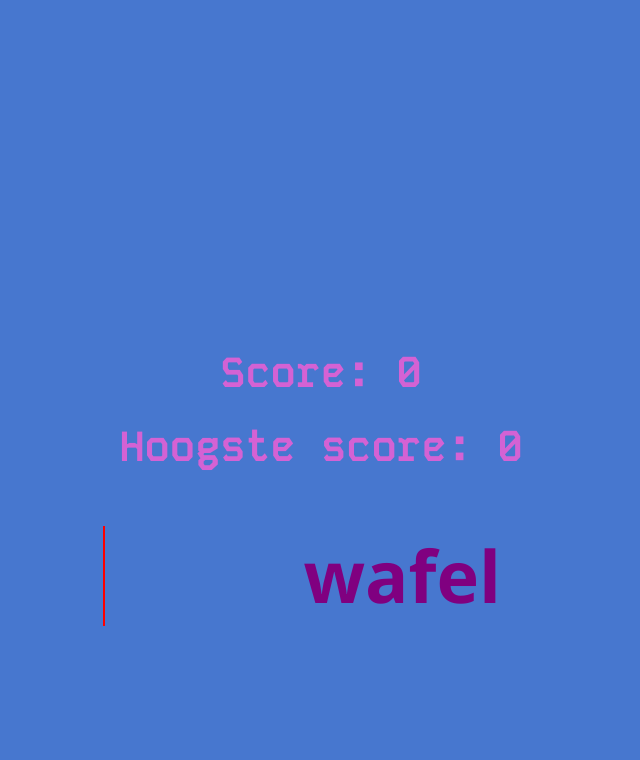
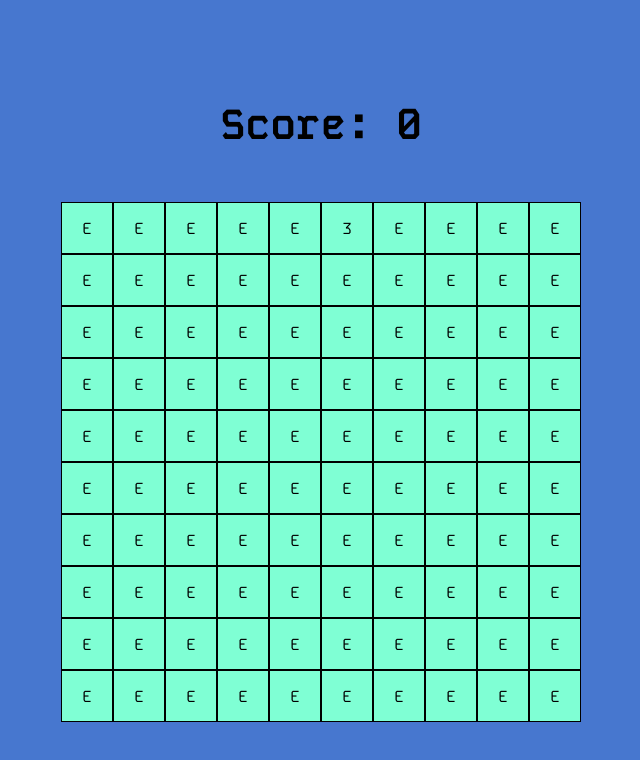
Before and after one commit to AmonMcDuul/logic-puzzle-game, an Angular app: page /test in a window 1280 px wide. Shown: the top 760 px of the page, without its empty margins (319-959 px from the left). Built offline with nearby package versions, Linux system fonts and the light colour scheme.

Commit message:
letter finder

```diff
--- a/src/app/app.routes.ts
+++ b/src/app/app.routes.ts
@@ -2,6 +2,7 @@ import { Routes } from '@angular/router';
 import { HomeComponent } from './pages/home/home.component';
 import { GameComponent } from './pages/game/game.component';
 import { TypingGameComponent } from './components/typing-game/typing-game.component';
+import { LetterFinderComponent } from './components/letter-finder/letter-finder.component';
 
 export const routes: Routes = [
     {
@@ -16,7 +17,7 @@ export const routes: Routes = [
   },
   {
   path: 'test',
-  component: TypingGameComponent,
+  component: LetterFinderComponent,
   title: 'text',
   },
 ];
--- /dev/null
+++ b/src/app/components/letter-finder/letter-finder.component.html
@@ -0,0 +1,10 @@
+<div class="game-container">
+    <div class="score">Score: {{ score }}</div>
+    <div class="grid">
+        <div *ngFor="let row of grid; let i = index" class="row">
+            <div *ngFor="let symbol of row; let j = index" class="cell" (click)="selectSymbol(i, j)">
+                {{ symbol }}
+            </div>
+        </div>
+    </div>
+</div>
--- /dev/null
+++ b/src/app/components/letter-finder/letter-finder.component.scss
@@ -0,0 +1,32 @@
+.game-container {
+    display: flex;
+    flex-direction: column;
+    align-items: center;
+    color: rgb(0, 0, 0);
+}
+
+.grid {
+    margin-top: 50px;
+    display: grid;
+    grid-template-columns: repeat(10, 1fr); // Adjust the number of columns as needed
+  }
+
+  .cell {
+    width: 50px; // Adjust width of cell as needed
+    height: 50px; // Adjust height of cell as needed
+    border: 1px solid black; // Add border to cell
+    display: flex;
+    justify-content: center;
+    align-items: center;
+    background-color: aquamarine;
+  }
+
+.cell:hover {
+    background-color: #f0f0f0; /* Highlight cell on hover */
+  }
+
+  .score {
+    margin-top: 20px;
+    font-size: 42px;
+    font-weight: bold;
+  }
--- /dev/null
+++ b/src/app/components/letter-finder/letter-finder.component.ts
@@ -0,0 +1,35 @@
+import { CommonModule } from '@angular/common';
+import { Component } from '@angular/core';
+
+@Component({
+  selector: 'app-letter-finder',
+  standalone: true,
+  imports: [CommonModule],
+  templateUrl: './letter-finder.component.html',
+  styleUrl: './letter-finder.component.scss'
+})
+export class LetterFinderComponent {
+  gridSize: number = 10;
+  grid: string[][] = [];
+  uniqueSymbolRow: number = 0;
+  uniqueSymbolColumn: number = 0;
+  score: number = 0;
+
+  constructor() {
+    this.generateGrid();
+  }
+
+  generateGrid(): void {
+    this.grid = Array.from({ length: this.gridSize }, () => Array(this.gridSize).fill('E'));
+    this.uniqueSymbolRow = Math.floor(Math.random() * this.gridSize);
+    this.uniqueSymbolColumn = Math.floor(Math.random() * this.gridSize);
+    this.grid[this.uniqueSymbolRow][this.uniqueSymbolColumn] = '3';
+  }
+
+  selectSymbol(row: number, column: number): void {
+    if (row === this.uniqueSymbolRow && column === this.uniqueSymbolColumn) {
+      this.score++;
+      this.generateGrid();
+    }
+  }
+}
--- a/src/app/components/simple-math/simple-math.component.html
+++ b/src/app/components/simple-math/simple-math.component.html
@@ -1,5 +1,5 @@
 <div class="simple-math-container">
-    <h1>Level {{ level }}</h1>
+    <h1>Score: {{ score }}</h1>
     <hr>
     <div class="puzzle-question">
         <div class="question">
@@ -23,5 +23,5 @@
         </button>
         }
     </div>
-
+    <button class="operator-button" (click)="skipLevel()">Overslaan</button>
 </div>
--- a/src/app/components/simple-math/simple-math.component.scss
+++ b/src/app/components/simple-math/simple-math.component.scss
@@ -13,7 +13,8 @@
 
 .question {
   text-align: center;
-  font-size: 28px;
+  font-size: 48px;
+  font-weight: 700;
   margin-bottom: 20px;
 }
 
@@ -91,6 +92,7 @@ input[type="text"] {
 }
 
 .operator-button {
+  font-size: 24px;
   background-color: #f0f0f0; /* Neutral color */
   border: none;
   margin: 5px;
@@ -98,6 +100,10 @@ input[type="text"] {
   cursor: pointer;
 }
 
+.operator-button:hover {
+  background-color: #e5e5e5;
+}
+
 .operator-button.selected {
   background-color: #4caf50; /* Green color */
 }
--- a/src/app/components/simple-math/simple-math.component.ts
+++ b/src/app/components/simple-math/simple-math.component.ts
@@ -10,7 +10,7 @@ import { FormsModule } from '@angular/forms';
   styleUrls: ['./simple-math.component.scss']
 })
 export class SimpleMathComponent {
-  level: number = 1;
+  score: number = 1;
   question: string = '';
   result: number = 0;
   answer: string = '';
@@ -34,13 +34,11 @@ export class SimpleMathComponent {
 
   checkAnswer(): void {
     if (parseInt(this.answer, 10) === this.result) {
-      alert('Correct!');
-      this.level++;
+      this.score++;
       this.answer = "";
       this.generateQuestion();
-    } else {
-      alert('Incorrect. Try again.');
     }
+    this.answer = "";
   }
 
   generateQuestion(): void {
@@ -95,4 +93,9 @@ export class SimpleMathComponent {
   isOperatorSelected(operator: string): boolean {
     return this.selectedOperators.includes(operator);
   }
+
+  skipLevel(){
+    this.answer = "";
+    this.generateQuestion();
+  }
 }
--- a/src/app/pages/game/game.component.html
+++ b/src/app/pages/game/game.component.html
@@ -16,6 +16,9 @@
             @if(gameType == 'learn-clock'){
             <app-learn-clock></app-learn-clock>
             }
+            @if(gameType == 'letter-finder'){
+            <app-letter-finder></app-letter-finder>
+            }
         </div>
     </div>
 </div>
--- a/src/app/pages/game/game.component.ts
+++ b/src/app/pages/game/game.component.ts
@@ -5,13 +5,14 @@ import { TimerComponent } from "../../components/timer/timer.component";
 import { TypingGameComponent } from "../../components/typing-game/typing-game.component";
 import { ActivatedRoute } from '@angular/router';
 import { LearnClockComponent } from "../../components/learn-clock/learn-clock.component";
+import { LetterFinderComponent } from "../../components/letter-finder/letter-finder.component";
 
 @Component({
     selector: 'app-game',
     standalone: true,
     templateUrl: './game.component.html',
     styleUrl: './game.component.scss',
-    imports: [CommonModule, SimpleMathComponent, TimerComponent, TypingGameComponent, LearnClockComponent]
+    imports: [CommonModule, SimpleMathComponent, TimerComponent, TypingGameComponent, LearnClockComponent, LetterFinderComponent]
 })
 export class GameComponent {
     gameType: string = "";;
--- a/src/app/pages/home/home.component.html
+++ b/src/app/pages/home/home.component.html
@@ -1,3 +1,4 @@
 <button class="menu-buttons" (click)="newGame('simple-math')">Rekenen</button>
 <button class="menu-buttons" (click)="newGame('typing-game')">Typen</button>
 <button class="menu-buttons" (click)="newGame('learn-clock')">Klok lezen</button>
+<button class="menu-buttons" (click)="newGame('letter-finder')">Letters vinden</button>
```
Also changed, not shown: 2 other files (tests, documents, lock files or other folders).
